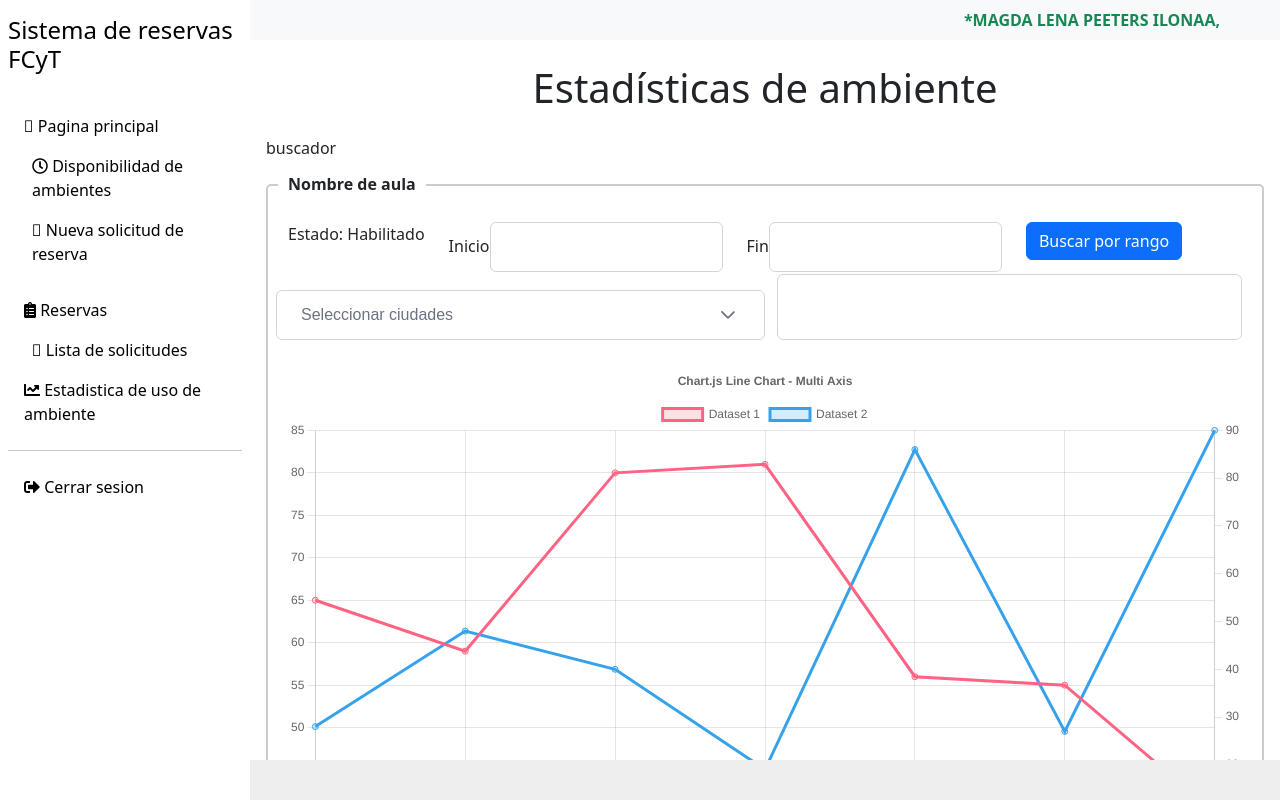
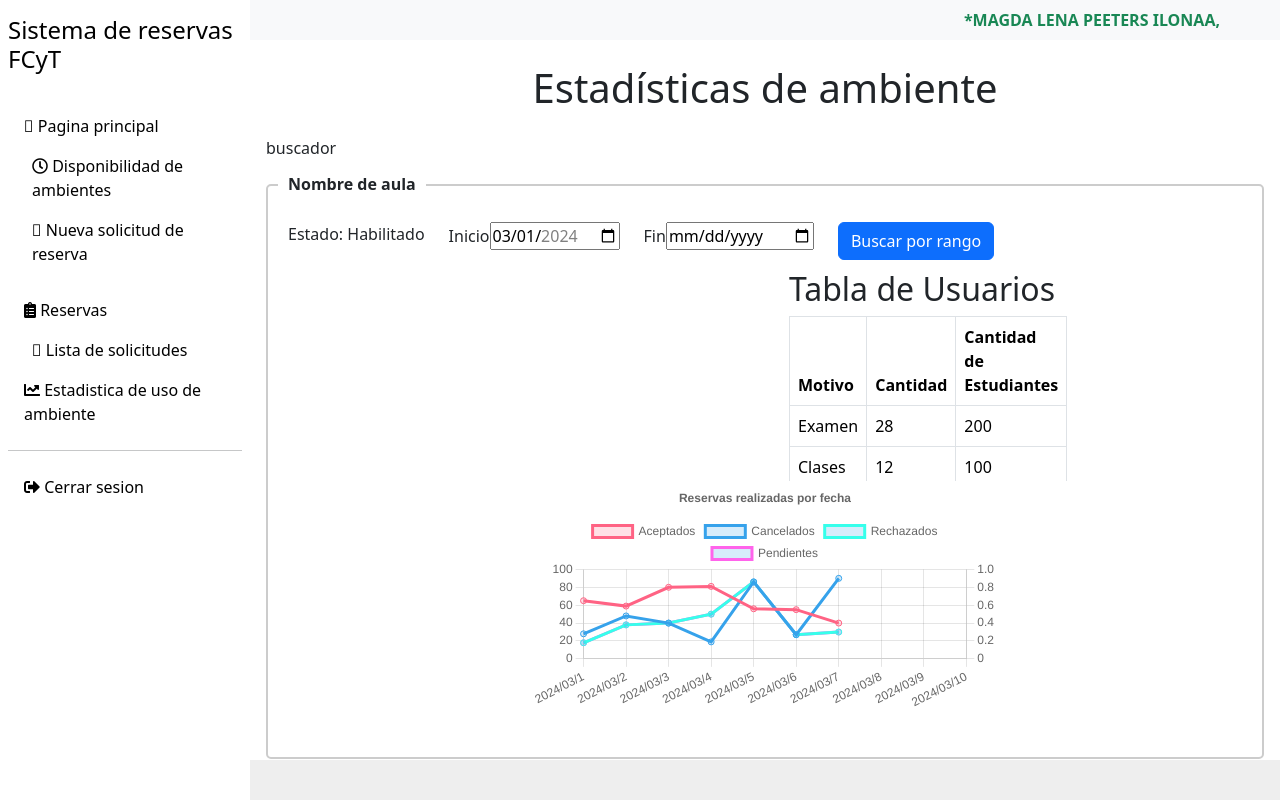
Before and after one commit to BruteForceSolutionsSRL/reservation-system-front, a React (Vite) app: page /user/statistics-ambience in a window 1280 px wide. Built offline with nearby package versions, Linux system fonts and the light colour scheme; a web font is replaced by a local one.

Commit message:
added table motivo and fix chart multi line

```diff
--- /dev/null
+++ b/src/Pages/Statistics/Ambience/StatisticsAmbience.css
@@ -0,0 +1,7 @@
+.table-responsive {
+  max-height: 165px; /* Ajusta esta altura según tus necesidades */
+  overflow-y: auto;
+  overflow-x: auto;
+  height: fit-content;
+  width: min-content;
+}
--- a/src/Pages/Statistics/Ambience/StatisticsAmbience.jsx
+++ b/src/Pages/Statistics/Ambience/StatisticsAmbience.jsx
@@ -1,207 +1,10 @@
-// import React, { useState } from "react";
-// import { Calendar } from "primereact/calendar"; // yarn add primereact
-// import { Button, Col, Row } from "react-bootstrap";
-// import { MultiSelect } from "primereact/multiselect";
-
-// import { Chart as ChartJS, ArcElement, Tooltip, Legend } from "chart.js";
-// import { Doughnut } from "react-chartjs-2";
-// import { Line } from "react-chartjs-2";
-
-// import "primereact/resources/themes/lara-light-cyan/theme.css";
-
-// export default function StatisticsAmbience() {
-//   const [date1, setDate1] = useState(null);
-//   const [date2, setDate2] = useState(null);
-//   const [dates, setDates] = useState(null);
-
-//   const [selectedCities, setSelectedCities] = useState(null);
-//   // const cities = [
-//   //   { name: "New York", code: "NY" },
-//   //   { name: "Rome", code: "RM" },
-//   //   { name: "London", code: "LDN" },
-//   //   { name: "Istanbul", code: "IST" },
-//   //   { name: "Paris", code: "PRS" },
-//   // ];
-
-//   const cities = [
-//     { id: "1", name: "opcion 1" },
-//     { id: "2", name: "opcion 2" },
-//     { id: "3", name: "opcion 3" },
-//     { id: "4", name: "opcion 4" },
-//     { id: "5", name: "opcion 5" },
-//   ];
-
-//   const handleSelector = (event) => {
-//     const value = event.value;
-//     setSelectedCities(value);
-//     console.log(value);
-//     logAll();
-//   };
-
-//   const handleCalendar = (event) => {
-//     setDates(event.value);
-//     // const formated = event.value.map((date) => {
-//     //   return date?.toISOString().split("T")[0];
-//     // });
-//     // setDates(formated);
-//     // logAll();
-//   };
-
-//   const logAll = () => {
-//     console.log("Datos", date1, date2, dates, selectedCities);
-//   };
-
-//   const handleRange = () => {
-//     logAll();
-//   };
-
-//   const DATA_COUNTLine = 7;
-//   const NUMBER_CFGLine = { count: DATA_COUNTLine, min: -100, max: 100 };
-//   const labelsLine = Utils.months({ count: 7 });
-//   // Utils.months({ count: 7 });
-
-//   const dataLine = {
-//     labels: labelsLine,
-//     datasets: [
-//       {
-//         label: "Dataset 1",
-//         data: Utils.numbers(NUMBER_CFGLine),
-//         borderColor: Utils.CHART_COLORS.red,
-//         backgroundColor: Utils.transparentize(Utils.CHART_COLORS.red, 0.5),
-//         yAxisID: "y",
-//       },
-//       {
-//         label: "Dataset 2",
-//         data: Utils.numbers(NUMBER_CFGLine),
-//         borderColor: Utils.CHART_COLORS.blue,
-//         backgroundColor: Utils.transparentize(Utils.CHART_COLORS.blue, 0.5),
-//         yAxisID: "y1",
-//       },
-//     ],
-//   };
-
-//   // <block:config:0>
-//   const configLine = {
-//     type: "line",
-//     data: dataLine,
-//     options: {
-//       responsive: true,
-//       interaction: {
-//         mode: "index",
-//         intersect: false,
-//       },
-//       stacked: false,
-//       plugins: {
-//         title: {
-//           display: true,
-//           text: "Chart.js Line Chart - Multi Axis",
-//         },
-//       },
-//       scales: {
-//         y: {
-//           type: "linear",
-//           display: true,
-//           position: "left",
-//         },
-//         y1: {
-//           type: "linear",
-//           display: true,
-//           position: "right",
-
-//           // grid line settings
-//           grid: {
-//             drawOnChartArea: false, // only want the grid lines for one axis to show up
-//           },
-//         },
-//       },
-//     },
-//   };
-//   // </block:config>
-
-//   module.exports = {
-//     actions: actions,
-//     config: configLine,
-//   };
-//   // </block:setup>
-
-//   return (
-//     <div>
-//       <div>
-//         <h1 className="text-center mb-4">Estadisicas de ambiente</h1>
-//       </div>
-
-//       <div className="search-cotainer mb-4">buscador</div>
-
-//       <div className="tag-container position-relative mb-3">
-//         <label className="tag-label">Nombre de aula</label>
-
-//         <div className="mb-3">
-//           <Row className="mt-3">
-//             <Col xs md="auto">
-//               <label className="total-requests mb-4"> Estado: Habilitado</label>
-//             </Col>
-//             <Col xs md="auto">
-//               <Row xs md="auto">
-//                 <Col xs md="auto">
-//                   <label className="mb-3"> Inicio</label>
-//                   <Calendar
-//                     value={date1}
-//                     onChange={(e) => {
-//                       setDate1(e.value);
-//                       console.log(date1);
-//                     }}
-//                   />
-//                 </Col>
-
-//                 <Col xs="auto" md="auto">
-//                   <label className="mb-3"> Fin</label>
-//                   <Calendar
-//                     value={date2}
-//                     onChange={(e) => {
-//                       setDate2(e.value);
-//                       console.log(date2);
-//                     }}
-//                   />
-//                 </Col>
-//               </Row>
-//             </Col>
-
-//             <Col className="justify-content-center" xs="auto" md="auto">
-//               <Button onClick={handleRange}>Buscar por rango</Button>
-//             </Col>
-//           </Row>
-//           <Row className="justify-content-center mb-4" lg={2}>
-//             <MultiSelect
-//               value={selectedCities}
-//               onChange={handleSelector}
-//               options={cities}
-//               optionLabel="name"
-//               display="chip"
-//               placeholder="Select Cities"
-//               maxSelectedLabels={4}
-//               className="w-full md:w-20rem mt-3"
-//             />
-//             <Calendar
-//               value={dates}
-//               onChange={handleCalendar}
-//               selectionMode="range"
-//               readOnlyInput
-//               hideOnRangeSelection
-//             />
-//           </Row>
-//           <Line data={dataLine} />
-//         </div>
-//       </div>
-//     </div>
-//   );
-// }
-
-import React, { useState } from "react";
-import { Calendar } from "primereact/calendar";
-import { Button, Col, Row } from "react-bootstrap";
+import React, { useEffect, useState } from "react";
+import { Calendar } from "primereact/calendar"; // npm add primereact
+import { Button, Col, Container, Row, Table } from "react-bootstrap";
 import { MultiSelect } from "primereact/multiselect";
 import {
   Chart as ChartJS,
+  ArcElement,
   LineElement,
   CategoryScale,
   LinearScale,
@@ -209,12 +12,14 @@ import {
   Title,
   Tooltip,
   Legend,
-} from "chart.js";
+} from "chart.js"; // npm install --save chart.js react-chartjs-2
+
 import { Line } from "react-chartjs-2";
 import "primereact/resources/themes/lara-light-cyan/theme.css";
+import "./StatisticsAmbience.css";
 
-// Registrando los componentes de Chart.js
 ChartJS.register(
+  ArcElement,
   LineElement,
   CategoryScale,
   LinearScale,
@@ -230,12 +35,32 @@ export default function StatisticsAmbience() {
   const [dates, setDates] = useState(null);
   const [selectedCities, setSelectedCities] = useState(null);
 
+  const [pendingData, setPendingData] = useState([]);
+  const [aceptedData, setAceptedData] = useState([]);
+  const [cancelData, setCancelData] = useState([]);
+  const [rejectData, setRejectData] = useState([]);
+
   const cities = [
     { id: "1", name: "opcion 1" },
     { id: "2", name: "opcion 2" },
     { id: "3", name: "opcion 3" },
     { id: "4", name: "opcion 4" },
     { id: "5", name: "opcion 5" },
+  ];
+
+  const dataTable = [
+    { motivo: "Examen", cant: 28, cantEst: 200 },
+    { motivo: "Clases", cant: 12, cantEst: 100 },
+    { motivo: "Otro", cant: 15, cantEst: 50 },
+    { motivo: "Otro mas", cant: 22, cantEst: 20 },
+    { motivo: "Otro mas", cant: 22, cantEst: 20 },
+    { motivo: "Otro mas", cant: 22, cantEst: 20 },
+    { motivo: "Otro mas", cant: 22, cantEst: 20 },
+    { motivo: "Otro mas", cant: 22, cantEst: 20 },
+    { motivo: "Otro mas", cant: 22, cantEst: 20 },
+    { motivo: "Otro mas", cant: 22, cantEst: 20 },
+    { motivo: "Otro mas", cant: 22, cantEst: 20 },
+    { motivo: "Otro mas", cant: 22, cantEst: 20 },
   ];
 
   const handleSelector = (event) => {
@@ -247,6 +72,10 @@ export default function StatisticsAmbience() {
 
   const handleCalendar = (event) => {
     setDates(event.value);
+    // const formated = event.value.map((date) => {
+    //   return date?.toISOString().split("T")[0];
+    // });
+    // setDates(formated);
   };
 
   const logAll = () => {
@@ -257,23 +86,84 @@ export default function StatisticsAmbience() {
     logAll();
   };
 
+  // Fechas de inicio y fin para las etiquetas
+  const fechaInicio = "2024-03-01";
+  const fechaFin = "2024-03-10";
+
+  // Generar etiquetas de fechas
+
+  const [etiquetas, setEtiquetas] = useState(null);
+  useEffect(() => {
+    // setEtiquetas(generarEtiquetasDeFechas(fechaInicio, fechaFin));
+    setEtiquetas(generarEtiquetasDeFechasDiarias(fechaInicio, fechaFin));
+    setAceptedData([65, 59, 80, 81, 56, 55, 40]);
+    setCancelData([28, 48, 40, 19, 86, 27, 90]);
+    setRejectData([18, 38, 40, 50, 86, 27, 30]);
+    setPendingData([18, 38, 40, 50, 86, 27, 30]);
+  }, []);
+
+  // Función para generar etiquetas de fechas dinámicamente
+  // const generarEtiquetasDeFechas = (fechaInicio, fechaFin) => {
+  //   const etiquetas = [];
+  //   let fechaActual = new Date(fechaInicio);
+
+  //   while (fechaActual <= new Date(fechaFin)) {
+  //     const mes = fechaActual.toLocaleString("default", { month: "long" });
+  //     const año = fechaActual.getFullYear();
+  //     etiquetas.push(`${mes} ${año}`);
+  //     fechaActual.setMonth(fechaActual.getMonth() + 1);
+  //   }
+
+  //   return etiquetas;
+  // };
+
+  const generarEtiquetasDeFechasDiarias = (fechaInicio, fechaFin) => {
+    const etiquetas = [];
+    let fechaActual = new Date(fechaInicio);
+
+    while (fechaActual <= new Date(fechaFin)) {
+      const dia = fechaActual.getDate().toString().padStart(1, "0");
+      const mes = (fechaActual.getMonth() + 1).toString().padStart(2, "0");
+      const año = fechaActual.getFullYear();
+      etiquetas.push(`${año}/${mes}/${dia}`);
+      fechaActual.setDate(fechaActual.getDate() + 1);
+    }
+    console.log(etiquetas);
+    return etiquetas;
+  };
+
   // Datos del gráfico de línea
   const dataLine = {
-    labels: ["Enero", "Febrero", "Marzo", "Abril", "Mayo", "Junio", "Julio"],
+    // labels: ["Enero", "Febrero", "Marzo", "Abril", "Mayo", "Junio", "Julio"],
+    labels: etiquetas,
     datasets: [
       {
-        label: "Dataset 1",
-        data: [65, 59, 80, 81, 56, 55, 40],
+        label: "Aceptados",
+        data: aceptedData,
         borderColor: "rgba(255, 99, 132, 1)",
         backgroundColor: "rgba(255, 99, 132, 0.2)",
-        yAxisID: "y",
+        // yAxisID: "y",
       },
       {
-        label: "Dataset 2",
-        data: [28, 48, 40, 19, 86, 27, 90],
+        label: "Cancelados",
+        data: cancelData,
         borderColor: "rgba(54, 162, 235, 1)",
         backgroundColor: "rgba(54, 162, 235, 0.2)",
-        yAxisID: "y1",
+        // yAxisID: "y1",
+      },
+      {
+        label: "Rechazados",
+        data: rejectData,
+        borderColor: "rgba(54, 500, 235, 1)",
+        backgroundColor: "rgba(54, 162, 235, 0.2)",
+        // yAxisID: "y2",
+      },
+      {
+        label: "Pendientes",
+        data: pendingData,
+        borderColor: "rgba(300, 100, 235, 1)",
+        backgroundColor: "rgba(54, 162, 235, 0.2)",
+        // yAxisID: "y3",
       },
     ],
   };
@@ -289,7 +179,7 @@ export default function StatisticsAmbience() {
     plugins: {
       title: {
         display: true,
-        text: "Chart.js Line Chart - Multi Axis",
+        text: "Reservas realizadas por fecha",
       },
     },
     scales: {
@@ -329,24 +219,34 @@ export default function StatisticsAmbience() {
               <Row xs md="auto">
                 <Col xs md="auto">
                   <label className="mb-3"> Inicio</label>
-                  <Calendar
+                  <input
+                    type="date"
+                    // id="start"
+                    // name="trip-start"
+                    value="2024-03-01"
+                    min="2024-03-01"
+                    max="2024-07-01"
+                  />
+
+                  {/* <Calendar
                     value={date1}
                     onChange={(e) => {
                       setDate1(e.value);
                       console.log(date1);
                     }}
-                  />
+                  /> */}
                 </Col>
 
                 <Col xs="auto" md="auto">
                   <label className="mb-3"> Fin</label>
-                  <Calendar
+                  <input type="date" />
+                  {/* <Calendar
                     value={date2}
                     onChange={(e) => {
                       setDate2(e.value);
                       console.log(date2);
                     }}
-                  />
+                  /> */}
                 </Col>
               </Row>
             </Col>
@@ -356,7 +256,7 @@ export default function StatisticsAmbience() {
             </Col>
           </Row>
           <Row className="justify-content-center mb-4" lg={2}>
-            <MultiSelect
+            {/* <MultiSelect
               value={selectedCities}
               onChange={handleSelector}
               options={cities}
@@ -365,16 +265,48 @@ export default function StatisticsAmbience() {
               placeholder="Seleccionar ciudades"
               maxSelectedLabels={4}
               className="w-full md:w-20rem mt-3"
-            />
-            <Calendar
+            /> */}
+            {/* <Calendar
               value={dates}
               onChange={handleCalendar}
               selectionMode="range"
               readOnlyInput
               hideOnRangeSelection
-            />
+            /> */}
+            <Col>
+              <div></div>
+            </Col>
+            <Col>
+              {/* tabla, grafico */}
+
+              <Container>
+                <h2>Tabla de Usuarios</h2>
+                <div className="table-responsive">
+                  <Table bordered>
+                    <thead>
+                      <tr>
+                        <th>Motivo</th>
+                        <th>Cantidad</th>
+                        <th>Cantidad de Estudiantes</th>
+                      </tr>
+                    </thead>
+                    <tbody>
+                      {dataTable.map((item) => (
+                        <tr key={item.id}>
+                          <td>{item.motivo}</td>
+                          <td>{item.cant}</td>
+                          <td>{item.cantEst}</td>
+                        </tr>
+                      ))}
+                    </tbody>
+                  </Table>
+                </div>
+              </Container>
+            </Col>
+            <Col>
+              <Line data={dataLine} options={optionsLine} />
+            </Col>
           </Row>
-          <Line data={dataLine} options={optionsLine} />
         </div>
       </div>
     </div>
```
